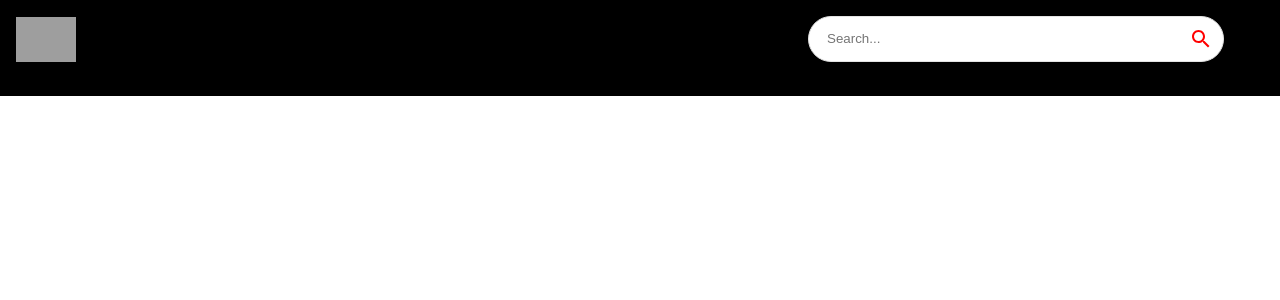
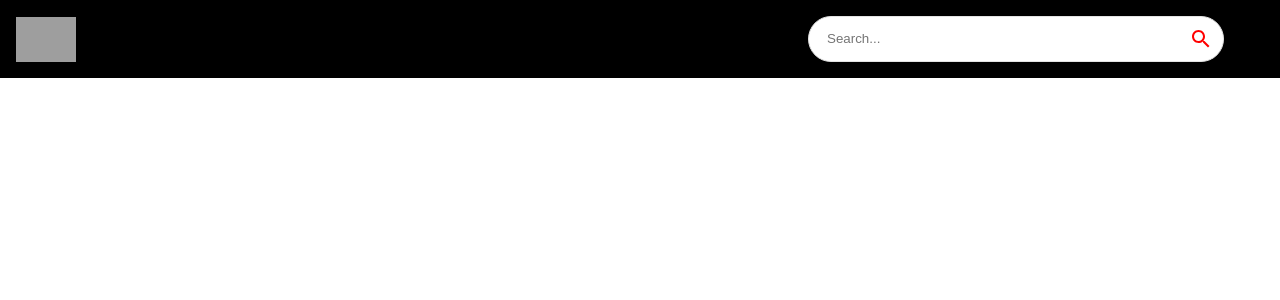
Before and after one commit to kritajns/Youtube-Clone, a React (Create React App) app: page / in a window 1280 px wide. Shown: the top 300 px of the page. Built offline with nearby package versions, Linux system fonts and the light colour scheme; grey boxes are pictures that could not be loaded.

Commit message:
added code

```diff
--- a/src/components/Feed.jsx
+++ b/src/components/Feed.jsx
@@ -1,8 +1,13 @@
-import React from 'react'
+import React, {useState, useEffect} from 'react';
+import { Box, Stack, Typography } from '@mui/material';
 
 const Feed = () => {
   return (
-    <div>Feed</div>
+    <Stack sx={{ flexDirection: { sx: "column", md: "row"}}}>
+      <Box>
+
+      </Box>
+    </Stack>
   )
 }
 
```
